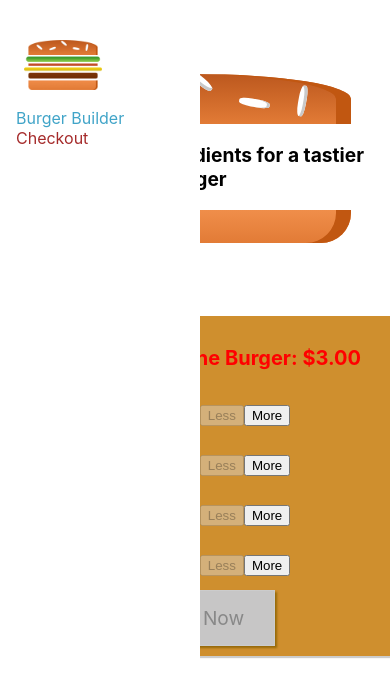
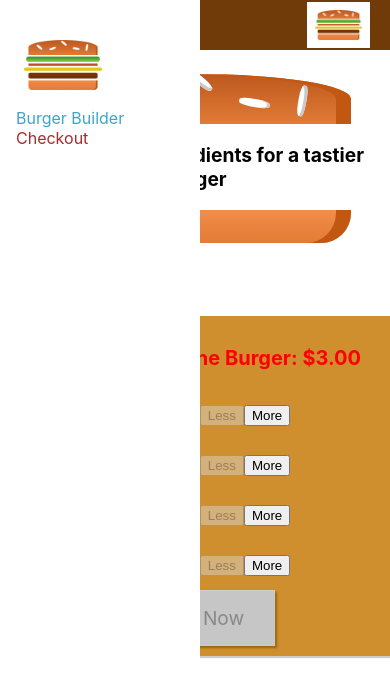
Before and after one commit to Arindam-7/Build-A-Burger, a React (Create React App) app: page / in a window 390 px wide. Shown: the top 696 px of the page. Built offline with nearby package versions, Linux system fonts and the light colour scheme.

Commit message:
fixed the error with media query

```diff
--- a/src/Components/Toolbar.js
+++ b/src/Components/Toolbar.js
@@ -21,10 +21,10 @@ const StyledToolbar = styled.header`
 
     > nav {
         height: 100%;
-    }
 
-    @media(max-width: 499px) {
-        display: none;
+        @media(max-width: 499px) {
+            display: none;
+        }
     }
 `;
 
```
